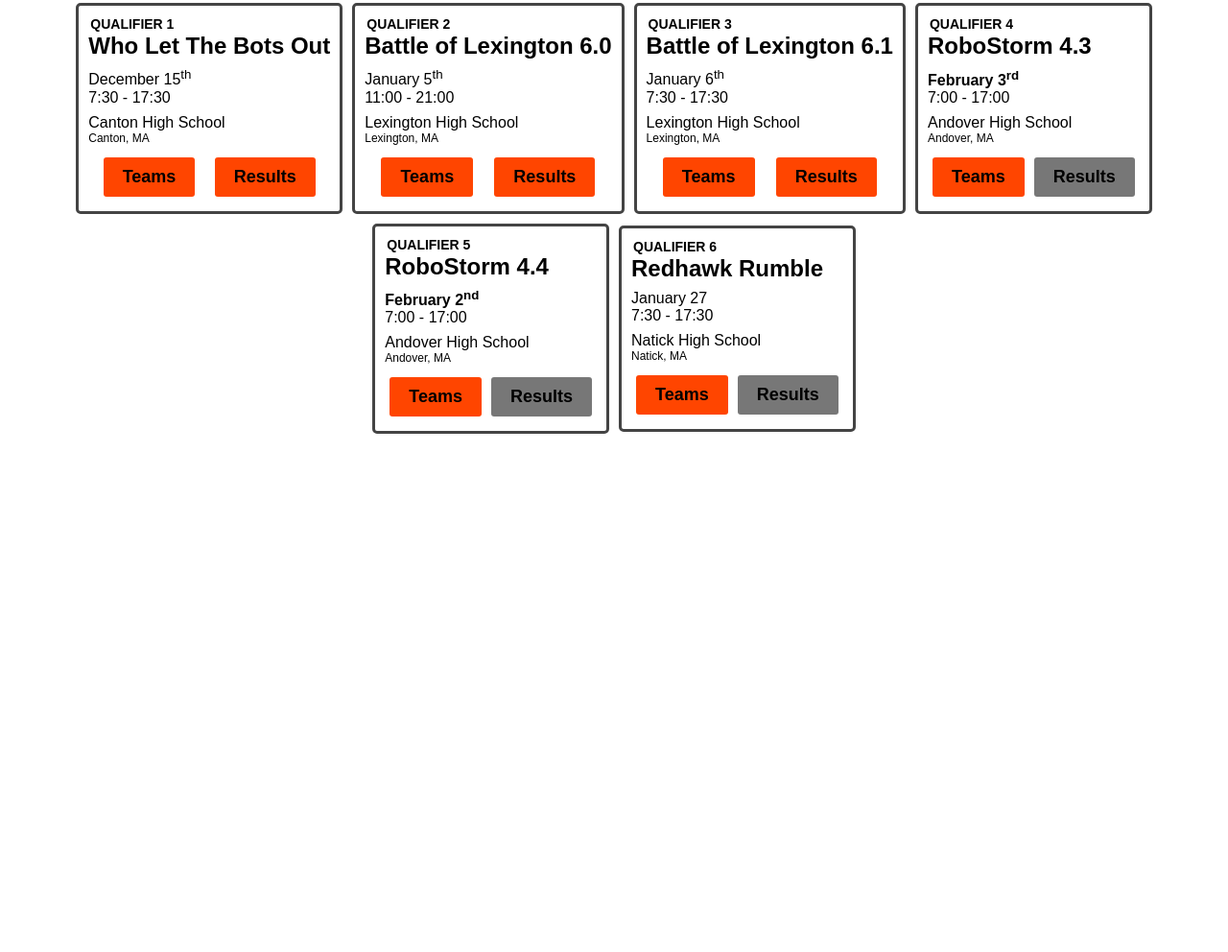
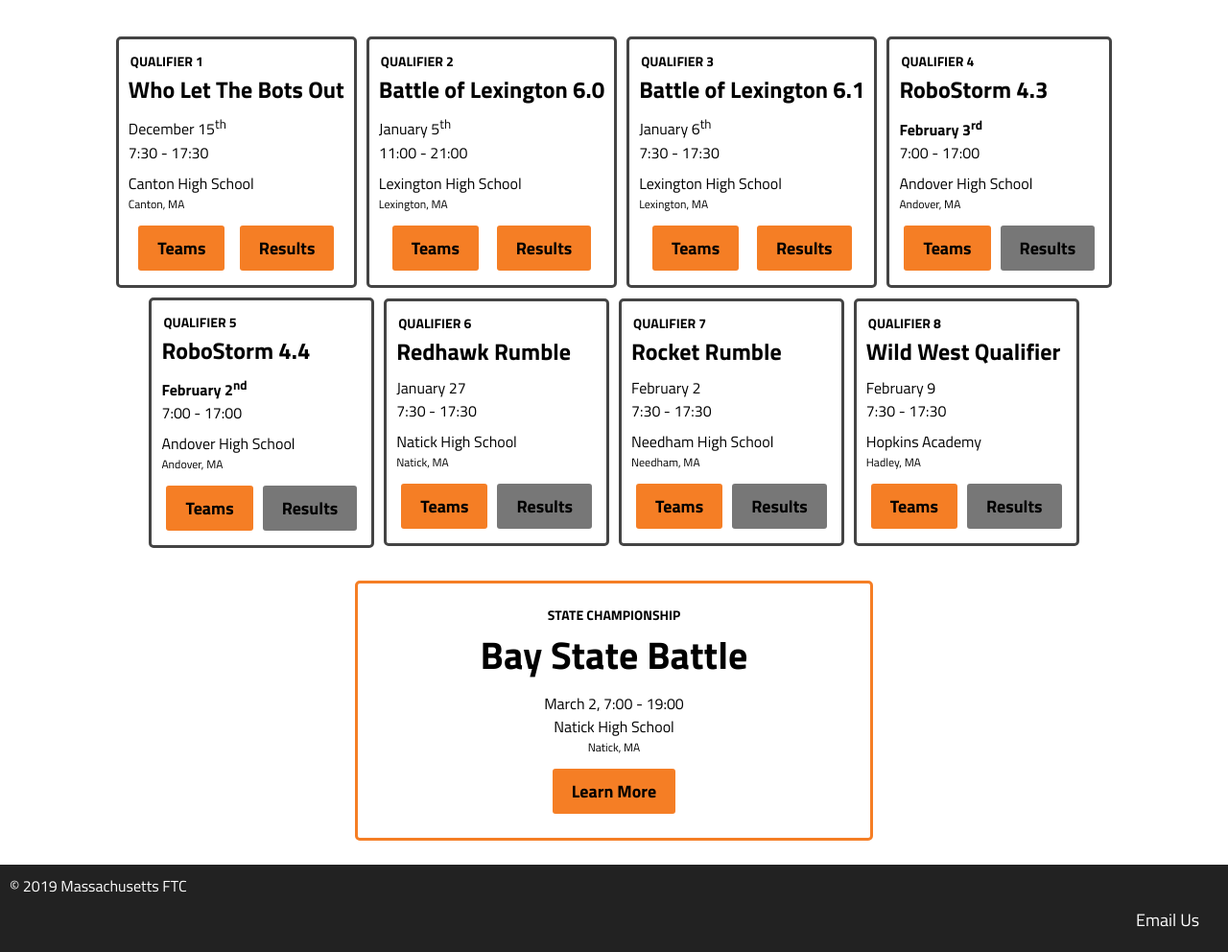
Before and after one commit to broad-well/massftc.org, a plain HTML site: page events.html in a window 1280 px wide. Shown: the part 179-1171 px from the top of the page at 96% size. Before the commit the page ends 800 px from the top, so only its background shows below. Drawn offline with Linux system fonts and the light colour scheme.

Commit message:
Populate all events, pick font, add footer

```diff
--- a/events.html
+++ b/events.html
@@ -91,7 +91,50 @@
                 <a href="#" disabled>Results</a>
             </div>
         </div>
+        <div class="qualifier-card">
+            <label>Qualifier 7</label>
+            <h2>Rocket Rumble</h2>
+            <p class="date">February 2<br>7:30 - 17:30</p>
+            <p class="location">Needham High School</p>
+            <p class="region">Needham, MA</p>
+            <div class="buttonset">
+                <a href="#">Teams</a>
+                <a href="#" disabled>Results</a>
+            </div>
+        </div>
+        <div class="qualifier-card">
+            <label>Qualifier 8</label>
+            <h2>Wild West Qualifier</h2>
+            <p class="date">February 9<br>7:30 - 17:30</p>
+            <p class="location">Hopkins Academy</p>
+            <p class="region">Hadley, MA</p>
+            <div class="buttonset">
+                <a href="#">Teams</a>
+                <a href="#" disabled>Results</a>
+            </div>
+        </div>
     </div>
+    <br>
+    <div class="state-card-container">
+        <div class="qualifier-card state-card">
+            <label>State Championship</label>
+            <h2>Bay State Battle</h2>
+            <p class="date">March 2, 7:00 - 19:00</p>
+            <p class="location">Natick High School</p>
+            <p class="region">Natick, MA</p>
+            <div class="buttonset">
+                <a href="#">Learn More</a>
+            </div>
+        </div>
+    </div>
+
+    <footer>
+
+        &copy; 2019 Massachusetts FTC
+        <nav>
+            <a href="mailto:massftc@gmail.com">Email Us</a>
+        </nav>
+    </footer>
 </body>
 
 </html>
--- a/massftc.css
+++ b/massftc.css
@@ -3,9 +3,11 @@ The MassFTC Stylesheet
 Author: Michael Peng (4410)
 */
 
+@import url('https://fonts.googleapis.com/css?family=Titillium+Web:400,400i,700');
+
 body {
     margin: 0 0;
-    font-family: 'Arial', sans-serif;
+    font-family: 'Titillium Web', 'Arial', sans-serif;
 }
 
 body > h1, body > h2, body > h3 {
@@ -13,26 +15,35 @@ body > h1, body > h2, body > h3 {
     margin-bottom: 4px;
 }
 
-header {
+header, footer {
     display: flex;
     flex-direction: column;
     background-color: #222;
     padding: 10px;
     justify-content: space-between;
+    color: #fff;
 }
 
-header nav {
+footer {
+    margin-top: 20px;
+}
+
+header nav, footer nav {
     display: flex;
     flex-direction: column;
     justify-content: flex-end;
 }
 
-header nav a {
+header nav a, footer nav a {
     color: white;
     text-transform: capitalize;
     padding: 5px;
     text-decoration: none;
     font-size: 18px;
+}
+
+footer nav a {
+    align-self: flex-end;
 }
 
 .hero {
@@ -55,7 +66,7 @@ header nav a {
 }
 
 .buttonset a {
-    background-color: orangered;
+    background-color: #f57e25;
     color: black;
     font-size: 18px;
     font-weight: bold;
@@ -77,7 +88,8 @@ header nav a {
     border: 3px solid #444;
     border-radius: 5px;
     padding: 10px;
-    margin: 5px;
+    margin: 15px;
+    box-sizing: border-box;
     width: 100%;
 }
 
@@ -112,9 +124,25 @@ header nav a {
     text-align: center;
 }
 
+.state-card {
+    width: unset;
+    margin: 25px;
+    border-color: #f57e25;
+    text-align: center;
+    align-items: center;
+    padding: 10px 30px;
+}
+
+.state-card-container {
+    display: flex;
+    flex-direction: row;
+    justify-content: center;
+}
+
 .buttonset a[disabled] {
     background-color: #777;
     cursor: not-allowed;
+    pointer-events: none;
 }
 
 @media screen and (min-width: 420px) {
@@ -123,11 +151,11 @@ header nav a {
     }
 }
 
-@media screen and (min-width: 700px) {
-    header nav {
+@media screen and (min-width: 600px) {
+    header nav, footer nav {
         flex-direction: row;
     }
-    header nav a {
+    header nav a, footer nav a {
         padding: 10px 20px;
     }
     .buttonset {
@@ -143,5 +171,16 @@ header nav a {
 
     .qualifier-card {
         width: unset;
+        margin: 5px;
+    }
+
+    .state-card {
+        padding: 20px 10vw;
+    }
+    .state-card h2 {
+        font-size: 2.5rem;
+    }
+    .state-card .date {
+        margin: 0 0;
     }
 }
```
Also changed, not shown: index.html (+22 -2 lines).
